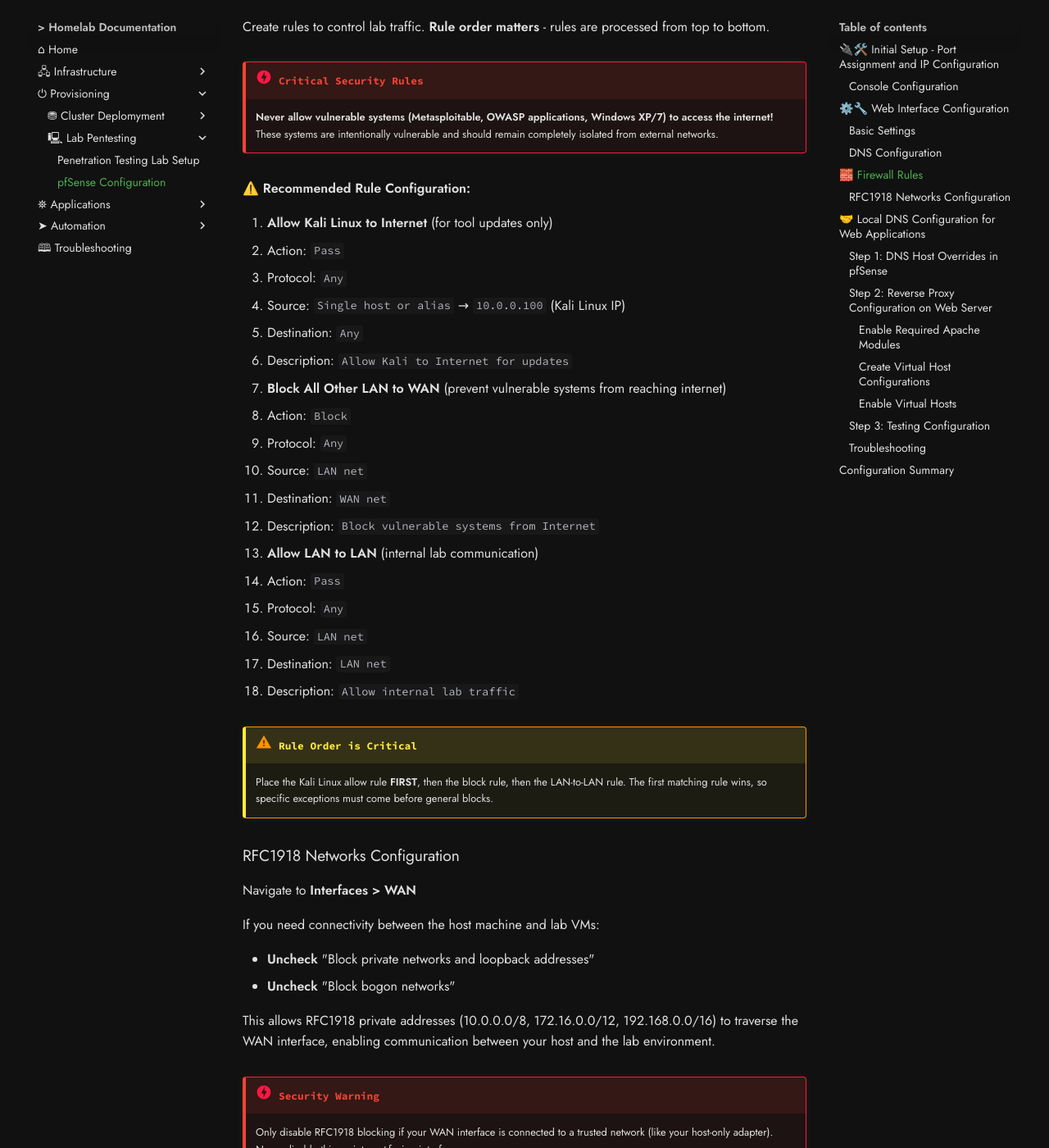
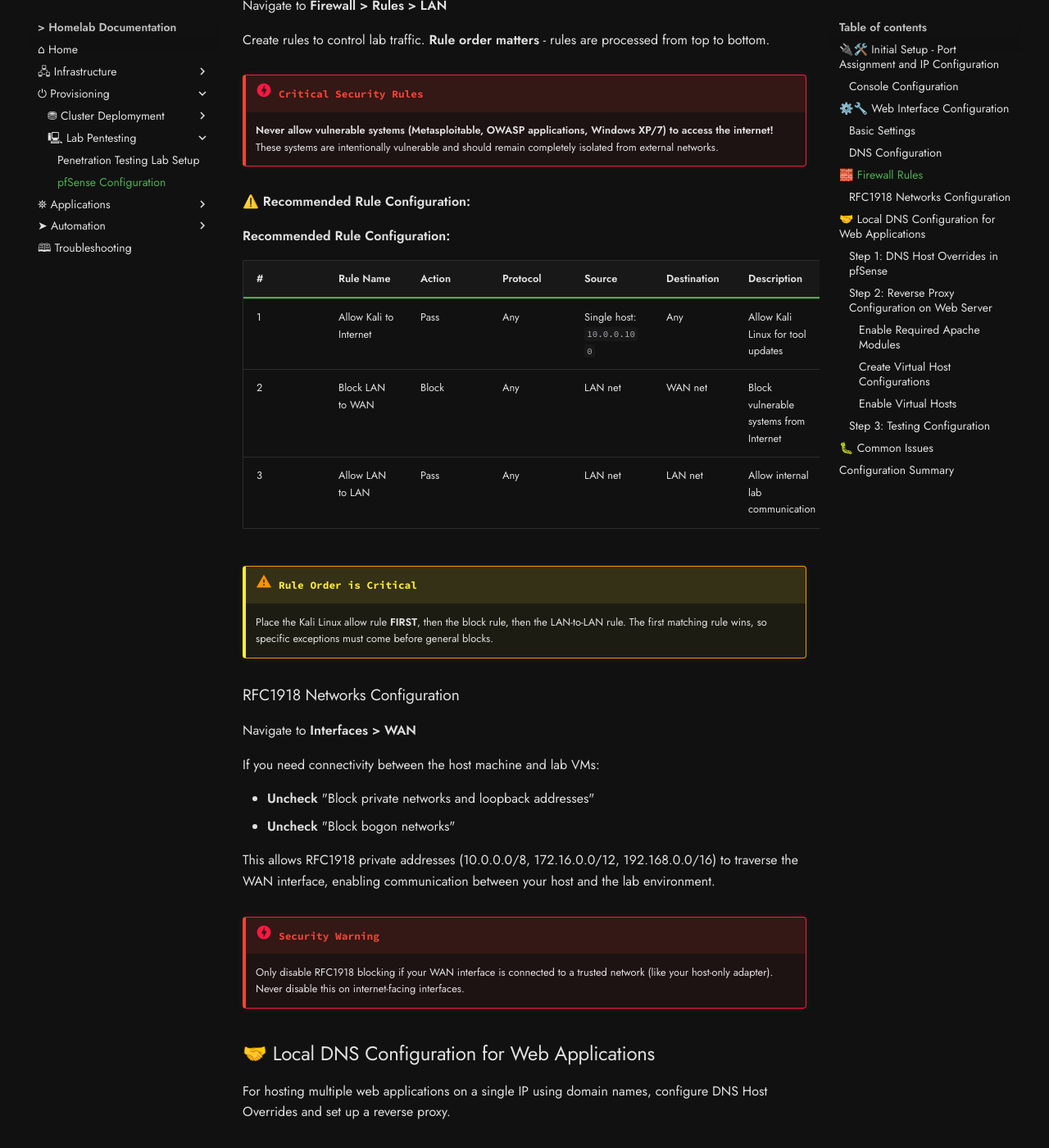
Before and after one commit to kCn3333/homelab, an MkDocs documentation site: the page built from docs/pentesting/pfsense-config-notes.md, in a window 1280 px wide and 1400 px high, scrolled down 1820 px. Shown: the whole window at 82% size. Built offline with MkDocs 1.6.1 and Material for MkDocs 9.7.7, drawn with Linux system fonts in a browser that asks for light colours; comment, search, counter and statistics services are not loaded; some of the changed text lies outside the part shown.

Commit message:
vault backup: 2025-12-13 18:17:08

````diff
--- a/docs/pentesting/pfsense-config-notes.md
+++ b/docs/pentesting/pfsense-config-notes.md
@@ -47,9 +47,9 @@ After the initial boot, pfSense will present a console menu. Follow these steps:
 ### Basic Settings
 
 1. **System > General Setup**
-   - Hostname: `pfsense`
-   - Domain: `lab.local`
-   - DNS Servers: Add your preferred DNS (e.g., `8.8.8.8`, `1.1.1.1`)
+    - Hostname: `pfsense`
+    - Domain: `lab.local`
+    - DNS Servers: Add your preferred DNS (e.g., `8.8.8.8`, `1.1.1.1`)
 
 ### DNS Configuration
 
@@ -57,9 +57,9 @@ Navigate to **Services > DNS Resolver**
 
 1. Enable DNS Resolver
 2. Configure the following settings:
-   - Network Interfaces: `LAN`
-   - DHCP Registration: Enable (allows DHCP clients to register in DNS)
-   - Static DHCP: Enable (registers static DHCP mappings)
+    - Network Interfaces: `LAN`
+    - DHCP Registration: Enable (allows DHCP clients to register in DNS)
+    - Static DHCP: Enable (registers static DHCP mappings)
 
 ## 🧱 Firewall Rules
 
@@ -72,26 +72,13 @@ Create rules to control lab traffic. **Rule order matters** - rules are processe
 
 **⚠️ Recommended Rule Configuration:**
 
-1. **Allow Kali Linux to Internet** (for tool updates only)
-   - Action: `Pass`
-   - Protocol: `Any`
-   - Source: `Single host or alias` → `10.0.0.100` (Kali Linux IP)
-   - Destination: `Any`
-   - Description: `Allow Kali to Internet for updates`
+**Recommended Rule Configuration:**
 
-2. **Block All Other LAN to WAN** (prevent vulnerable systems from reaching internet)
-   - Action: `Block`
-   - Protocol: `Any`
-   - Source: `LAN net`
-   - Destination: `WAN net`
-   - Description: `Block vulnerable systems from Internet`
-
-3. **Allow LAN to LAN** (internal lab communication)
-   - Action: `Pass`
-   - Protocol: `Any`
-   - Source: `LAN net`
-   - Destination: `LAN net`
-   - Description: `Allow internal lab traffic`
+| # | Rule Name | Action | Protocol | Source | Destination | Description |
+|---|-----------|--------|----------|--------|-------------|-------------|
+| 1 | Allow Kali to Internet | Pass | Any | Single host: `10.0.0.100` | Any | Allow Kali Linux for tool updates |
+| 2 | Block LAN to WAN | Block | Any | LAN net | WAN net | Block vulnerable systems from Internet |
+| 3 | Allow LAN to LAN | Pass | Any | LAN net | LAN net | Allow internal lab communication |
 
 !!! warning "Rule Order is Critical"
     Place the Kali Linux allow rule **FIRST**, then the block rule, then the LAN-to-LAN rule. The first matching rule wins, so specific exceptions must come before general blocks.
@@ -202,13 +189,12 @@ tail -f /var/log/apache2/casino_error.log
 tail -f /var/log/apache2/casino_access.log
 ```
 
-### Troubleshooting
+## 🐛 Common Issues
 
-!!! tip "Common Issues"
-    - **Seeing default Apache page**: Ensure the virtual host is enabled and `ServerName` matches exactly
-    - **DNS not resolving**: Verify Host Overrides are saved and DNS Resolver is running
-    - **Connection refused**: Check that the backend application is running on the specified port
-    - **502 Bad Gateway**: Verify `ProxyPass` points to the correct localhost port
+- **Seeing default Apache page**: Ensure the virtual host is enabled and `ServerName` matches exactly
+- **DNS not resolving**: Verify Host Overrides are saved and DNS Resolver is running
+- **Connection refused**: Check that the backend application is running on the specified port
+- **502 Bad Gateway**: Verify `ProxyPass` points to the correct localhost port
 
 ## Configuration Summary
 
````
Also changed, not shown: docs/pentesting/pentest_lab_notes.md (+1 -1 lines).
